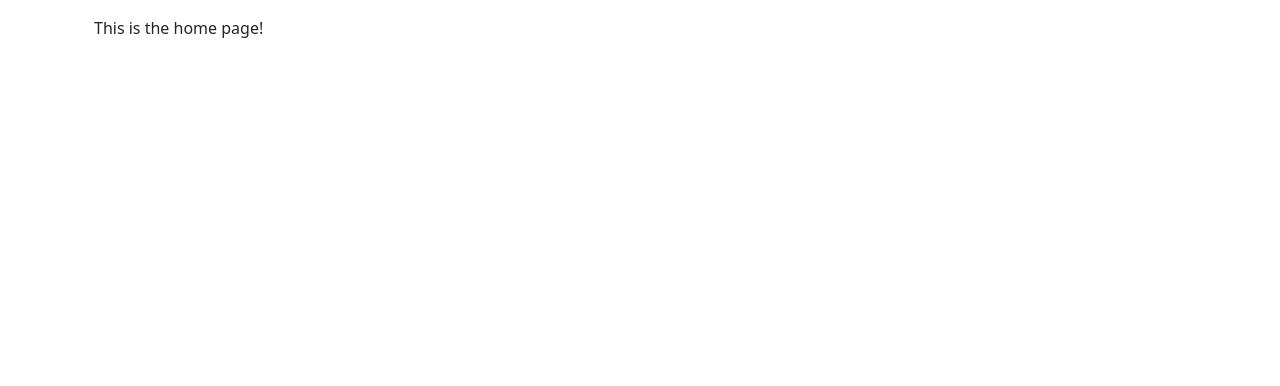
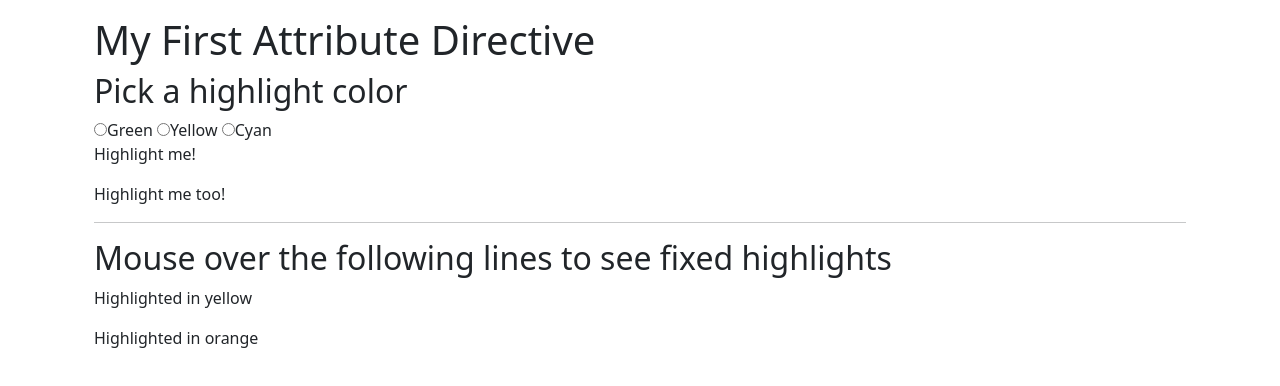
Before and after one commit to gamartins/angular101, an Angular app: page /custom-directives in a window 1280 px wide. Shown: the top 386 px of the page. Built offline with nearby package versions, Linux system fonts and the light colour scheme.

Commit message:
added examples for CustomDirective

```diff
--- a/src/app/app.module.ts
+++ b/src/app/app.module.ts
@@ -12,12 +12,14 @@ import { ControlValueAccessorModule } from 'src/pages/control-value-accessor/con
 import { ChangeDetectionModule } from 'src/pages/change-detection/change-detection.module';
 import { ChangeDetectorModule } from 'src/pages/change-detector/change-detector.module';
 import { DynamicComponentLoadingModule } from 'src/pages/dynamic-component-loading/dynamic-component-loading.module';
+import { CustomDirectivesModule } from 'src/pages/custom-directives/custom-directives.module';
 
 import { CustomValidatorsComponent } from 'src/pages/custom-validators/custom-validators.component';
 import { ControlValueAccessorComponent } from 'src/pages/control-value-accessor/control-value-accessor.component';
 import { ChangeDetectionComponent } from 'src/pages/change-detection/change-detection.component';
 import { ChangeDetectorParentComponent } from 'src/pages/change-detector/change-detector-parent.component';
 import { DynamicComponentLoadingComponent } from 'src/pages/dynamic-component-loading/dynamic-component-loading.component';
+import { CustomDirectivesComponent } from 'src/pages/custom-directives/custom-directives.component';
 
 @NgModule({
   declarations: [
@@ -27,6 +29,7 @@ import { DynamicComponentLoadingComponent } from 'src/pages/dynamic-component-lo
     BrowserModule,
     ReactiveFormsModule,
     RouterModule.forRoot([
+      { path: 'custom-directives', component: CustomDirectivesComponent },
       { path: 'custom-validators', component: CustomValidatorsComponent },
       { path: 'control-value-acessor', component: ControlValueAccessorComponent },
       { path: 'change-detector', component: ChangeDetectorParentComponent },
@@ -38,7 +41,8 @@ import { DynamicComponentLoadingComponent } from 'src/pages/dynamic-component-lo
     CustomValidatorsModule,
     ControlValueAccessorModule,
     ChangeDetectionModule,
-    ChangeDetectorModule
+    ChangeDetectorModule,
+    CustomDirectivesModule,
   ],
   providers: [],
   bootstrap: [AppComponent]
--- /dev/null
+++ b/src/pages/custom-directives/custom-directive.component.html
@@ -0,0 +1,18 @@
+<h1>My First Attribute Directive</h1>
+<h2>Pick a highlight color</h2>
+<div>
+  <input type="radio" name="colors" (click)="color='lightgreen'">Green
+  <input type="radio" name="colors" (click)="color='yellow'">Yellow
+  <input type="radio" name="colors" (click)="color='cyan'">Cyan
+</div>
+<p [appCustom]="color">Highlight me!</p>
+
+<p [appCustom]="color" defaultColor="violet">
+  Highlight me too!
+</p>
+
+<hr />
+<h2>Mouse over the following lines to see fixed highlights</h2>
+
+<p [appCustom]="'yellow'">Highlighted in yellow</p>
+<p appCustom="orange">Highlighted in orange</p>
--- /dev/null
+++ b/src/pages/custom-directives/custom-directives.component.ts
@@ -0,0 +1,15 @@
+import { Component, OnInit } from '@angular/core';
+
+@Component({
+  selector: 'app-custom-directives',
+  templateUrl: 'custom-directive.component.html'
+})
+export class CustomDirectivesComponent implements OnInit {
+  color = '';
+
+  constructor() { }
+
+  ngOnInit(): void {
+  }
+
+}
--- /dev/null
+++ b/src/pages/custom-directives/custom.directive.ts
@@ -0,0 +1,25 @@
+import { Directive, ElementRef, HostListener, Input } from '@angular/core';
+
+@Directive({
+  selector: '[appCustom]'
+})
+export class CustomDirective {
+  @Input() defaultColor = '';
+
+  @Input('appCustom') appCustom = '';
+
+  @HostListener('mouseenter') onMouseEnter() {
+    this.highlight(this.appCustom || this.defaultColor || 'red');
+  }
+
+  @HostListener('mouseleave') onMouseLeave() {
+    this.highlight('');
+  }
+
+  constructor(private el: ElementRef) { }
+
+  private highlight(color: string) {
+    this.el.nativeElement.style.backgroundColor = color;
+  }
+
+}
```
Also changed, not shown: src/pages/custom-directives/custom-directives.module.ts (added, +13 -0 lines).
